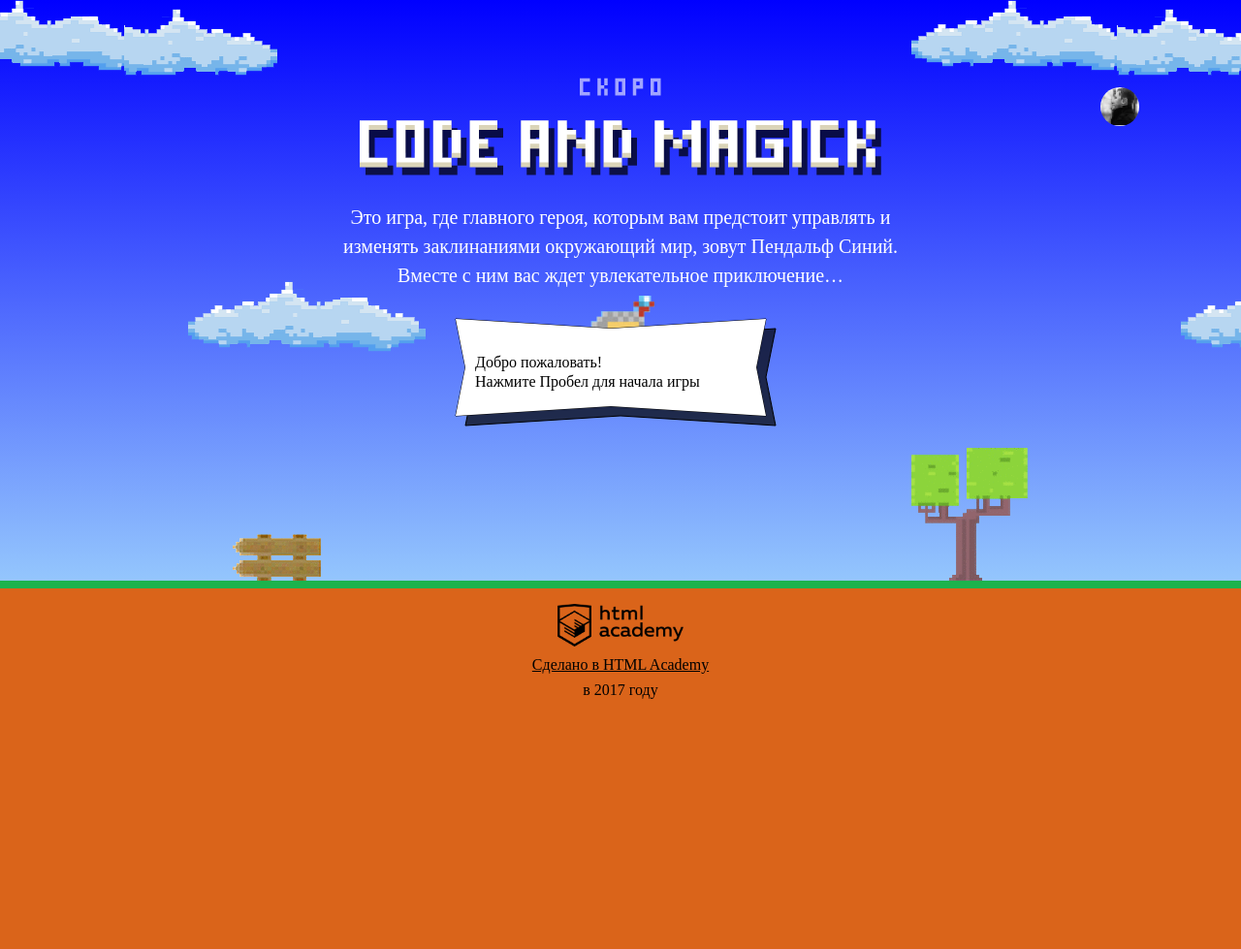
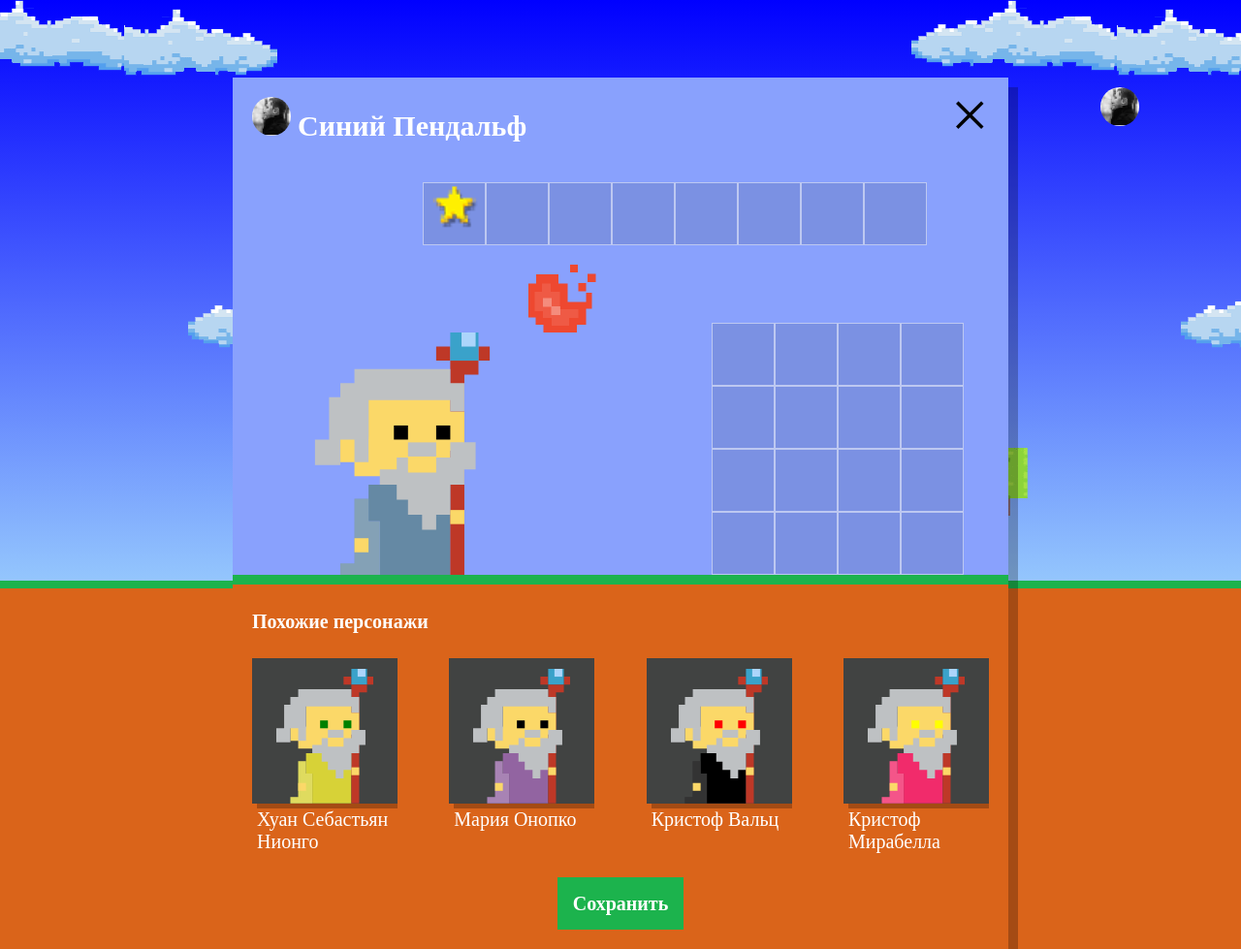
Before and after one commit to Kaputin/780933-code-and-magick-19, a website: page index.html in a window 1280 px wide. Shown: the whole page at 97% size. Before the commit the page ends 800 px from the top, so only its background shows below. Drawn offline with Linux system fonts and the light colour scheme; a web font is replaced by a local one.

Commit message:
Добавил случайных магов

```diff
--- a/index.html
+++ b/index.html
@@ -197,6 +197,7 @@
     return height / 3 - getWizardHeight();
   };
 </script>
+<script src="js/setup.js"></script>
 <script src="js/stat.js"></script>
 <script src="js/game.js"></script>
 
--- /dev/null
+++ b/js/setup.js
@@ -0,0 +1,61 @@
+'use strict';
+
+var WIZARD_NAMES = ['Иван', 'Хуан Себастьян', 'Мария', 'Кристоф', 'Виктор', 'Юлия', 'Люпита', 'Вашингтон'];
+var WIZARD_SURNAMES = ['да Марья', 'Верон', 'Мирабелла', 'Вальц', 'Онопко', 'Топольницкая', 'Нионго', 'Ирвинг'];
+var WIZARD_COAT_COLOR = ['rgb(101, 137, 164)', 'rgb(241, 43, 107)', 'rgb(146, 100, 161)', 'rgb(56, 159, 117)', 'rgb(215, 210, 55)', 'rgb(0, 0, 0)'];
+var WIZARD_EYES_COLOR = ['black', 'red', 'blue', 'yellow', 'green'];
+
+var userDialog = document.querySelector('.setup');
+userDialog.classList.remove('hidden');
+
+var similarListElement = userDialog.querySelector('.setup-similar-list');
+
+var similarWizardTemplate = document.querySelector('#similar-wizard-template')
+    .content
+    .querySelector('.setup-similar-item');
+
+var random = function (arr) {
+  var rand = Math.floor(Math.random() * arr.length);
+  return arr[rand];
+};
+
+var wizards = [
+  {
+    name: random(WIZARD_NAMES) + ' ' + random(WIZARD_SURNAMES),
+    coatColor: random(WIZARD_COAT_COLOR),
+    eyesColor: random(WIZARD_EYES_COLOR)
+
+  },
+  {
+    name: random(WIZARD_NAMES) + ' ' + random(WIZARD_SURNAMES),
+    coatColor: random(WIZARD_COAT_COLOR),
+    eyesColor: random(WIZARD_EYES_COLOR)
+  },
+  {
+    name: random(WIZARD_NAMES) + ' ' + random(WIZARD_SURNAMES),
+    coatColor: random(WIZARD_COAT_COLOR),
+    eyesColor: random(WIZARD_EYES_COLOR)
+  },
+  {
+    name: random(WIZARD_NAMES) + ' ' + random(WIZARD_SURNAMES),
+    coatColor: random(WIZARD_COAT_COLOR),
+    eyesColor: random(WIZARD_EYES_COLOR)
+  }
+];
+
+var renderWizard = function (wizard) {
+  var wizardElement = similarWizardTemplate.cloneNode(true);
+
+  wizardElement.querySelector('.setup-similar-label').textContent = wizard.name;
+  wizardElement.querySelector('.wizard-coat').style.fill = wizard.coatColor;
+  wizardElement.querySelector('.wizard-eyes').style.fill = wizard.eyesColor;
+  return wizardElement;
+};
+
+var fragment = document.createDocumentFragment();
+for (var i = 0; i < wizards.length; i++) {
+  fragment.appendChild(renderWizard(wizards[i]));
+}
+similarListElement.appendChild(fragment);
+
+userDialog.querySelector('.setup-similar').classList.remove('hidden');
```
